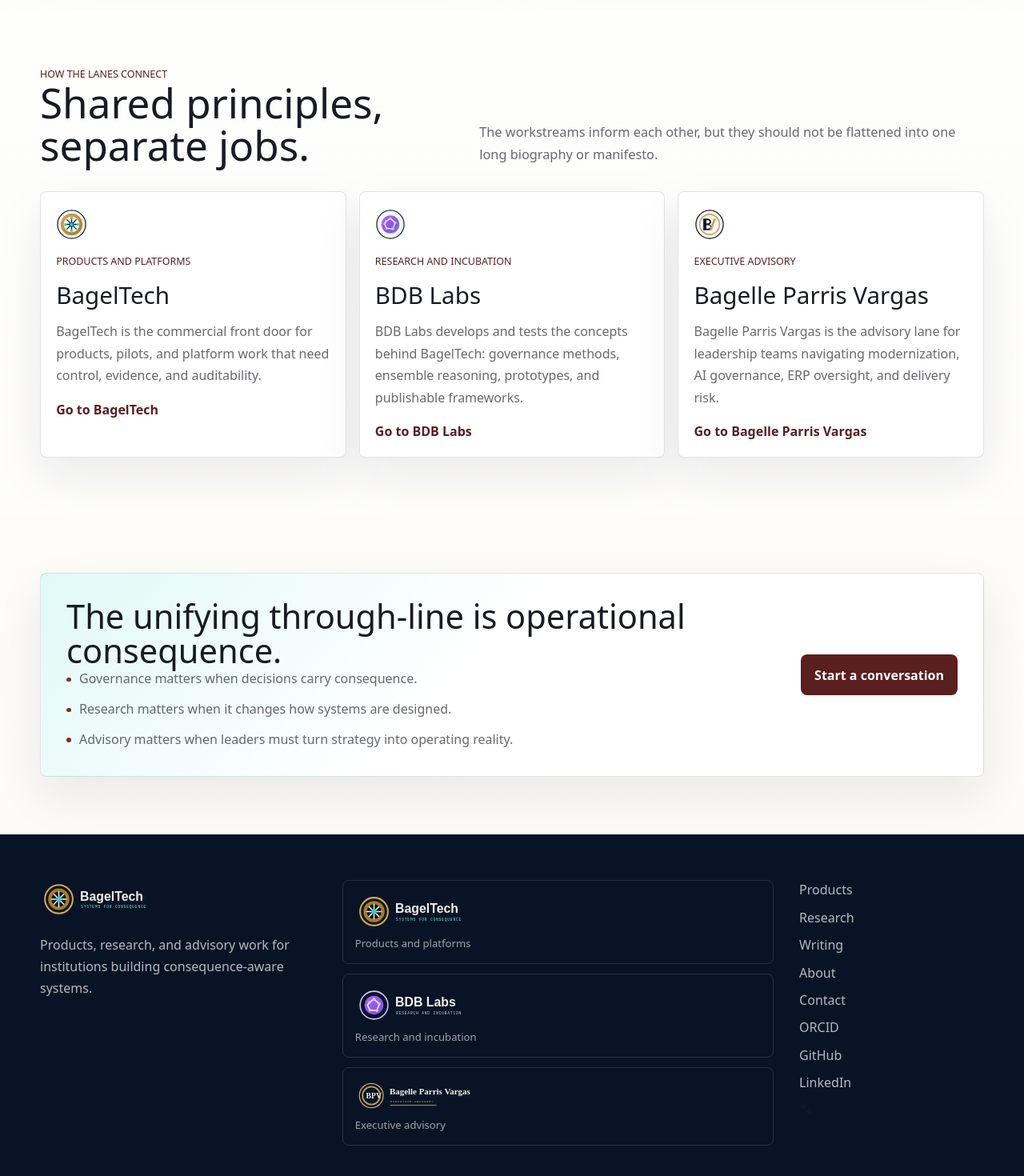
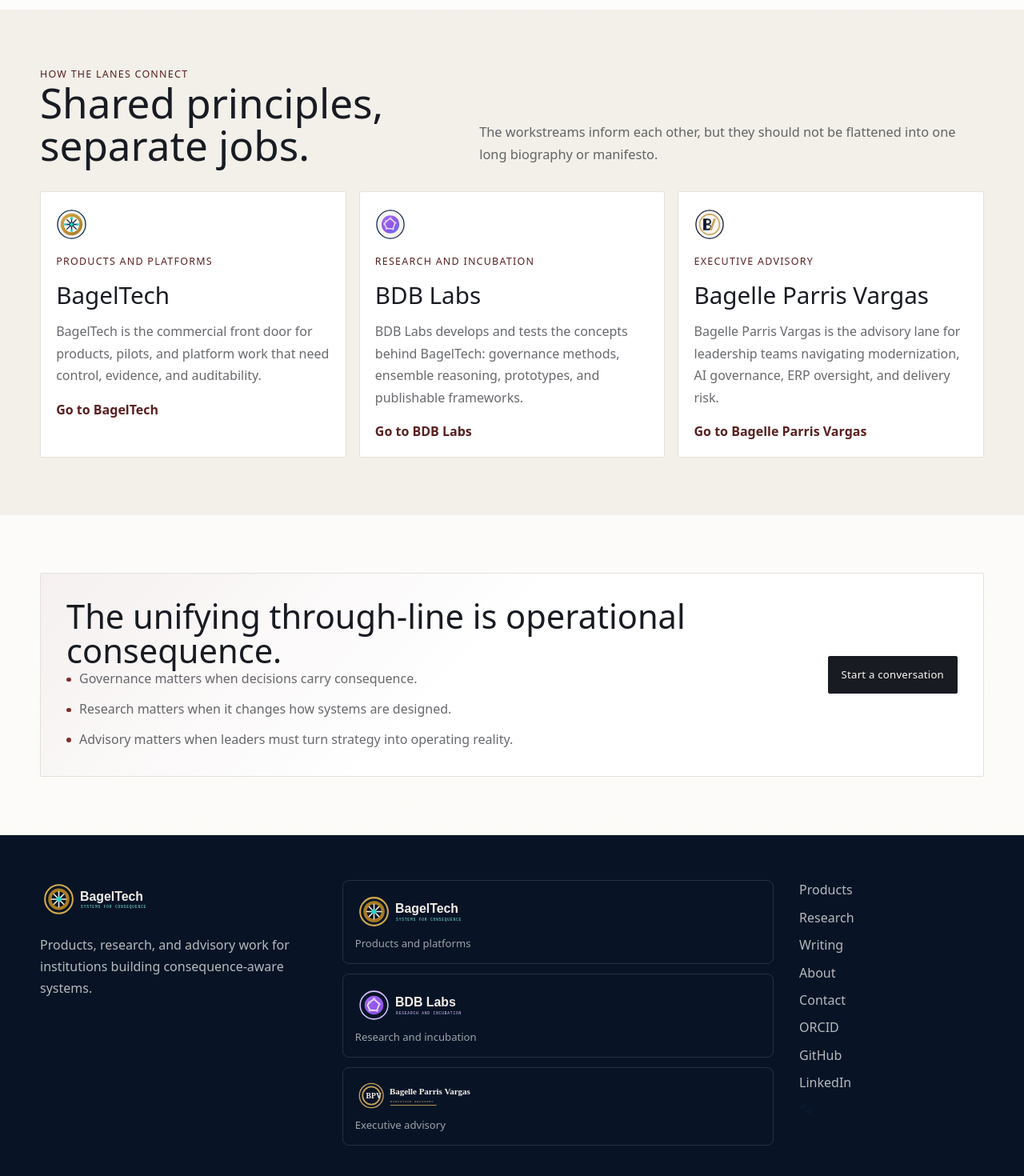
Before and after one commit to Excelsior2026/bageltech, a Next.js app: page /about in a window 1280 px wide. Shown: the part 1007-2477 px from the top of the page at 80% size. Built offline with nearby package versions, Linux system fonts and the light colour scheme.

Commit message:
Visual redesign slice 2: unify accents to garnet, flatten to hairline record aesthetic (2px corners, no shadows, warm ink/paper, tracked mono labels, ink-to-garnet buttons)

```diff
--- a/src/app/globals.css
+++ b/src/app/globals.css
@@ -23,18 +23,25 @@
   /* Unified "record" palette — garnet on warm paper, warm ink */
   --color-garnet: #7e2d2d;
   --color-garnet-deep: #5a1f1f;
+  --color-garnet-2: #9a3838;
   --color-garnet-soft: rgba(126, 45, 45, 0.12);
+  --color-garnet-wash: rgba(126, 45, 45, 0.07);
   --color-paper: #fbfaf7;
-  --color-paper-warm: #f3efe7;
+  --color-paper-warm: #f2f0e9;
   --color-ink: #181b22;
+  --color-ink-2: #252a33;
   --color-ink-soft: rgba(24, 27, 34, 0.66);
+  --color-stone: #62666d;
+  --color-stone-2: #9a9da3;
+  --color-line: #e4e1d9;
+  --color-line-2: #d7d3c8;
 
   --background: var(--color-paper);
   --foreground: var(--color-ink);
   --muted: var(--color-ink-soft);
   --surface: rgba(255, 255, 255, 0.82);
   --surface-strong: #ffffff;
-  --border: rgba(24, 27, 34, 0.12);
+  --border: var(--color-line);
   --accent: var(--color-garnet);
   --accent-deep: var(--color-garnet-deep);
   --accent-soft: var(--color-garnet-soft);
--- a/src/components/Marketing.module.css
+++ b/src/components/Marketing.module.css
@@ -15,16 +15,16 @@
   align-items: center;
   border-bottom: 1px solid var(--border);
   background:
-    linear-gradient(135deg, rgba(37, 214, 200, 0.08), transparent 34%),
-    linear-gradient(180deg, var(--color-paper-50) 0%, var(--color-paper-100) 100%);
+    linear-gradient(135deg, rgba(126, 45, 45, 0.06), transparent 34%),
+    linear-gradient(180deg, var(--color-paper) 0%, var(--color-paper-warm) 100%);
 }
 
 .sectionAlt {
-  background: rgba(255, 255, 255, 0.58);
+  background: var(--color-paper-warm);
 }
 
 .sectionDark {
-  background: var(--color-ink-950);
+  background: var(--color-ink);
   color: var(--color-bpv-ivory);
 }
 
@@ -57,7 +57,7 @@
 .metricLabel {
   font-family: var(--font-mono), monospace;
   font-size: 0.78rem;
-  letter-spacing: 0;
+  letter-spacing: 0.1em;
   text-transform: uppercase;
 }
 
@@ -71,7 +71,7 @@
 .sectionDark .kicker,
 .sectionDark .cardLabel,
 .sectionDark .meta {
-  color: var(--color-bagel-teal-soft);
+  color: var(--color-stone-2);
 }
 
 .heroTitle,
@@ -128,9 +128,12 @@
   align-items: center;
   justify-content: center;
   min-height: 2.9rem;
-  border-radius: 8px;
+  border-radius: 2px;
   text-decoration: none;
-  font-weight: 600;
+  font-family: var(--font-mono), monospace;
+  font-size: 0.82rem;
+  letter-spacing: 0.02em;
+  font-weight: 500;
   transition:
     transform 160ms ease,
     border-color 160ms ease,
@@ -145,8 +148,14 @@
 }
 
 .buttonPrimary {
-  background: var(--accent-deep);
-  color: #ffffff;
+  background: var(--color-ink);
+  color: var(--color-paper);
+  border-color: var(--color-ink);
+}
+
+.buttonPrimary:hover {
+  background: var(--accent);
+  border-color: var(--accent);
 }
 
 .buttonSecondary {
@@ -171,16 +180,16 @@
 
 .textLink {
   color: var(--accent-deep);
-  border-bottom: 1px solid rgba(37, 214, 200, 0.3);
+  border-bottom: 1px solid rgba(126, 45, 45, 0.3);
 }
 
 .imagePanel,
 .imageCard {
   position: relative;
   overflow: hidden;
-  border-radius: 8px;
+  border-radius: 2px;
   border: 1px solid var(--border);
-  box-shadow: var(--shadow);
+  box-shadow: none;
   background: #ffffff;
 }
 
@@ -199,7 +208,7 @@
   content: "";
   position: absolute;
   inset: 0;
-  background: linear-gradient(180deg, transparent 20%, rgba(8, 20, 38, 0.5) 100%);
+  background: linear-gradient(180deg, transparent 20%, rgba(24, 27, 34, 0.5) 100%);
 }
 
 .imageCaption {
@@ -207,8 +216,8 @@
   inset: auto 1rem 1rem;
   z-index: 1;
   padding: 1rem;
-  border-radius: 8px;
-  background: rgba(8, 20, 38, 0.78);
+  border-radius: 2px;
+  background: rgba(24, 27, 34, 0.78);
   color: var(--color-bpv-ivory);
   line-height: 1.55;
 }
@@ -278,9 +287,9 @@
 .archiveItem,
 .contactCard {
   border: 1px solid var(--border);
-  border-radius: 8px;
+  border-radius: 2px;
   background: var(--surface-strong);
-  box-shadow: var(--shadow);
+  box-shadow: none;
 }
 
 .card,
@@ -386,7 +395,7 @@
   display: flex;
   flex-wrap: wrap;
   gap: 0.5rem;
-  color: rgba(8, 20, 38, 0.58);
+  color: rgba(24, 27, 34, 0.58);
 }
 
 .tagRow {
@@ -397,9 +406,9 @@
 
 .tag {
   padding: 0.4rem 0.55rem;
-  border-radius: 8px;
-  border: 1px solid rgba(37, 214, 200, 0.22);
-  background: rgba(37, 214, 200, 0.1);
+  border-radius: 2px;
+  border: 1px solid rgba(126, 45, 45, 0.22);
+  background: rgba(126, 45, 45, 0.1);
   color: var(--accent-deep);
 }
 
@@ -453,7 +462,7 @@
 .proofPanel {
   padding: 1.2rem;
   border: 1px solid rgba(244, 240, 232, 0.14);
-  border-radius: 8px;
+  border-radius: 2px;
   background: rgba(244, 240, 232, 0.06);
 }
 
@@ -482,7 +491,7 @@
   align-items: center;
   padding: 2rem;
   background:
-    linear-gradient(135deg, rgba(37, 214, 200, 0.14), transparent 45%),
+    linear-gradient(135deg, rgba(126, 45, 45, 0.07), transparent 45%),
     #ffffff;
 }
 
@@ -503,26 +512,26 @@
   padding: 9rem 1.25rem 4.5rem;
   border-bottom: 1px solid var(--border);
   background:
-    linear-gradient(135deg, rgba(37, 214, 200, 0.08), transparent 36%),
-    var(--color-paper-50);
+    linear-gradient(135deg, rgba(126, 45, 45, 0.06), transparent 36%),
+    var(--color-paper);
 }
 
 .pageHeroBageltech {
   background:
-    linear-gradient(135deg, rgba(212, 169, 77, 0.18), transparent 34%),
-    linear-gradient(180deg, var(--color-paper-50) 0%, var(--color-paper-50) 100%);
+    linear-gradient(135deg, rgba(126, 45, 45, 0.07), transparent 34%),
+    linear-gradient(180deg, var(--color-paper) 0%, var(--color-paper) 100%);
 }
 
 .pageHeroLabs {
   background:
-    linear-gradient(135deg, rgba(160, 107, 255, 0.14), transparent 34%),
-    linear-gradient(180deg, var(--color-paper-50) 0%, var(--color-paper-50) 100%);
+    linear-gradient(135deg, rgba(126, 45, 45, 0.07), transparent 34%),
+    linear-gradient(180deg, var(--color-paper) 0%, var(--color-paper) 100%);
 }
 
 .pageHeroBpv {
   background:
-    linear-gradient(135deg, rgba(201, 164, 90, 0.18), transparent 34%),
-    linear-gradient(180deg, var(--color-paper-50) 0%, var(--color-paper-50) 100%);
+    linear-gradient(135deg, rgba(126, 45, 45, 0.07), transparent 34%),
+    linear-gradient(180deg, var(--color-paper) 0%, var(--color-paper) 100%);
 }
 
 .pageHeroGrid {
@@ -581,7 +590,7 @@
 
 .contactCard:hover {
   transform: translateY(-1px);
-  border-color: rgba(37, 214, 200, 0.44);
+  border-color: rgba(126, 45, 45, 0.44);
 }
 
 .contactCard h2 {
@@ -628,7 +637,7 @@
 .repositoryFilters select {
   min-height: 2.8rem;
   border: 1px solid var(--border);
-  border-radius: 8px;
+  border-radius: 2px;
   background: #ffffff;
   color: var(--foreground);
   font: inherit;
@@ -637,7 +646,7 @@
 
 .repositoryFilters input:focus,
 .repositoryFilters select:focus {
-  border-color: rgba(37, 214, 200, 0.65);
+  border-color: rgba(126, 45, 45, 0.65);
   outline: none;
 }
 
@@ -657,7 +666,7 @@
 .repositorySummary span {
   padding: 0.4rem 0.55rem;
   border: 1px solid var(--border);
-  border-radius: 8px;
+  border-radius: 2px;
   color: var(--muted);
   background: rgba(255, 255, 255, 0.68);
 }
@@ -675,7 +684,7 @@
 .repositoryEmpty {
   padding: 2rem;
   border: 1px solid var(--border);
-  border-radius: 8px;
+  border-radius: 2px;
   color: var(--muted);
   background: var(--surface-strong);
 }
@@ -686,9 +695,9 @@
   gap: 1.25rem;
   padding: 1.2rem;
   border: 1px solid var(--border);
-  border-radius: 8px;
+  border-radius: 2px;
   background: var(--surface-strong);
-  box-shadow: var(--shadow);
+  box-shadow: none;
 }
 
 .repositoryItem h2 {
@@ -728,7 +737,7 @@
   margin-top: 0.6rem;
   padding: 0.6rem 0.9rem;
   border: 1px solid transparent;
-  border-radius: 8px;
+  border-radius: 2px;
   background: var(--accent-deep);
   color: #ffffff;
   cursor: pointer;
```
